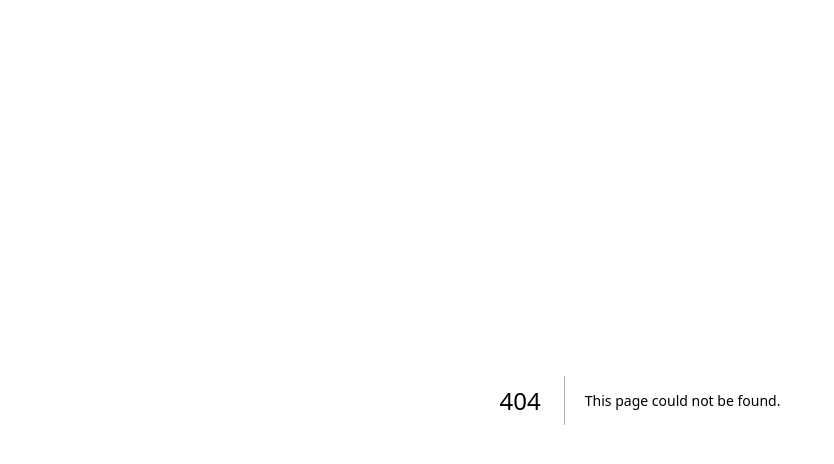
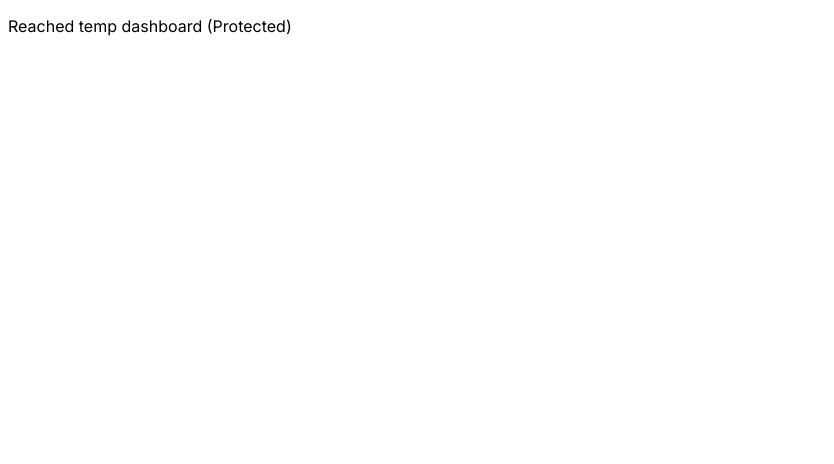
Before and after one commit to hiravthakur/ai-dashboard, a Next.js app in the folder frontend/: page /dashboard in a window 1280 px wide. Before the commit this address had no page. Shown: the top 464 px of the page, without its empty margins (0-834 px from the left). Built offline with nearby package versions, Linux system fonts and the light colour scheme.

Commit message:
created user authentication

```diff
--- /dev/null
+++ b/frontend/app/(dash)/(routes)/dashboard/page.js
@@ -0,0 +1,7 @@
+
+
+export default function DashboardPage() {
+  return (
+    <p>Reached temp dashboard (Protected)</p>
+  );
+}
--- a/frontend/app/globals.css
+++ b/frontend/app/globals.css
@@ -1,107 +1,5 @@
+html,
+body,
 :root {
-  --max-width: 1100px;
-  --border-radius: 12px;
-  --font-mono: ui-monospace, Menlo, Monaco, "Cascadia Mono", "Segoe UI Mono",
-    "Roboto Mono", "Oxygen Mono", "Ubuntu Monospace", "Source Code Pro",
-    "Fira Mono", "Droid Sans Mono", "Courier New", monospace;
-
-  --foreground-rgb: 0, 0, 0;
-  --background-start-rgb: 214, 219, 220;
-  --background-end-rgb: 255, 255, 255;
-
-  --primary-glow: conic-gradient(
-    from 180deg at 50% 50%,
-    #16abff33 0deg,
-    #0885ff33 55deg,
-    #54d6ff33 120deg,
-    #0071ff33 160deg,
-    transparent 360deg
-  );
-  --secondary-glow: radial-gradient(
-    rgba(255, 255, 255, 1),
-    rgba(255, 255, 255, 0)
-  );
-
-  --tile-start-rgb: 239, 245, 249;
-  --tile-end-rgb: 228, 232, 233;
-  --tile-border: conic-gradient(
-    #00000080,
-    #00000040,
-    #00000030,
-    #00000020,
-    #00000010,
-    #00000010,
-    #00000080
-  );
-
-  --callout-rgb: 238, 240, 241;
-  --callout-border-rgb: 172, 175, 176;
-  --card-rgb: 180, 185, 188;
-  --card-border-rgb: 131, 134, 135;
+  height: 100%;
 }
-
-@media (prefers-color-scheme: dark) {
-  :root {
-    --foreground-rgb: 255, 255, 255;
-    --background-start-rgb: 0, 0, 0;
-    --background-end-rgb: 0, 0, 0;
-
-    --primary-glow: radial-gradient(rgba(1, 65, 255, 0.4), rgba(1, 65, 255, 0));
-    --secondary-glow: linear-gradient(
-      to bottom right,
-      rgba(1, 65, 255, 0),
-      rgba(1, 65, 255, 0),
-      rgba(1, 65, 255, 0.3)
-    );
-
-    --tile-start-rgb: 2, 13, 46;
-    --tile-end-rgb: 2, 5, 19;
-    --tile-border: conic-gradient(
-      #ffffff80,
-      #ffffff40,
-      #ffffff30,
-      #ffffff20,
-      #ffffff10,
-      #ffffff10,
-      #ffffff80
-    );
-
-    --callout-rgb: 20, 20, 20;
-    --callout-border-rgb: 108, 108, 108;
-    --card-rgb: 100, 100, 100;
-    --card-border-rgb: 200, 200, 200;
-  }
-}
-
-* {
-  box-sizing: border-box;
-  padding: 0;
-  margin: 0;
-}
-
-html,
-body {
-  max-width: 100vw;
-  overflow-x: hidden;
-}
-
-body {
-  color: rgb(var(--foreground-rgb));
-  background: linear-gradient(
-      to bottom,
-      transparent,
-      rgb(var(--background-end-rgb))
-    )
-    rgb(var(--background-start-rgb));
-}
-
-a {
-  color: inherit;
-  text-decoration: none;
-}
-
-@media (prefers-color-scheme: dark) {
-  html {
-    color-scheme: dark;
-  }
-}
--- a/frontend/app/layout.js
+++ b/frontend/app/layout.js
@@ -4,8 +4,8 @@ import "./globals.css";
 const inter = Inter({ subsets: ["latin"] });
 
 export const metadata = {
-  title: "Create Next App",
-  description: "Generated by create next app",
+  title: "DashboardNow",
+  description: "AI Challenge",
 };
 
 export default function RootLayout({ children }) {
```
Also changed, not shown: frontend/app/(landing)/page.js (added, +7 -0 lines), frontend/app/page.js (deleted, +0 -95 lines), 1 other file (tests, documents, lock files or other folders).
